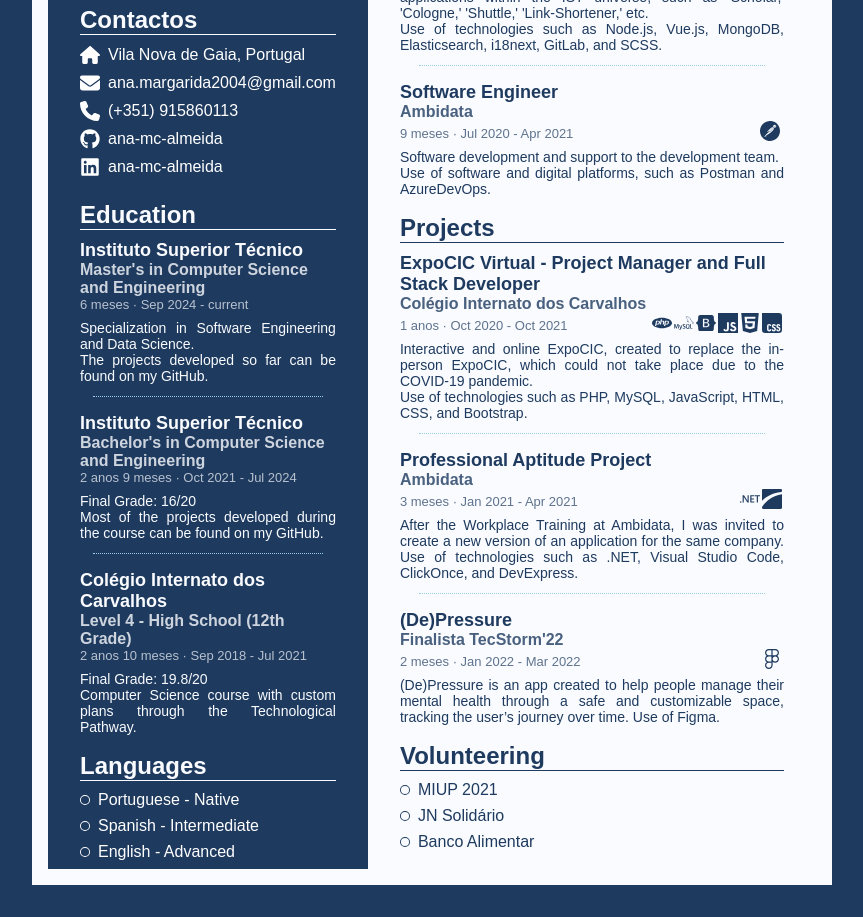
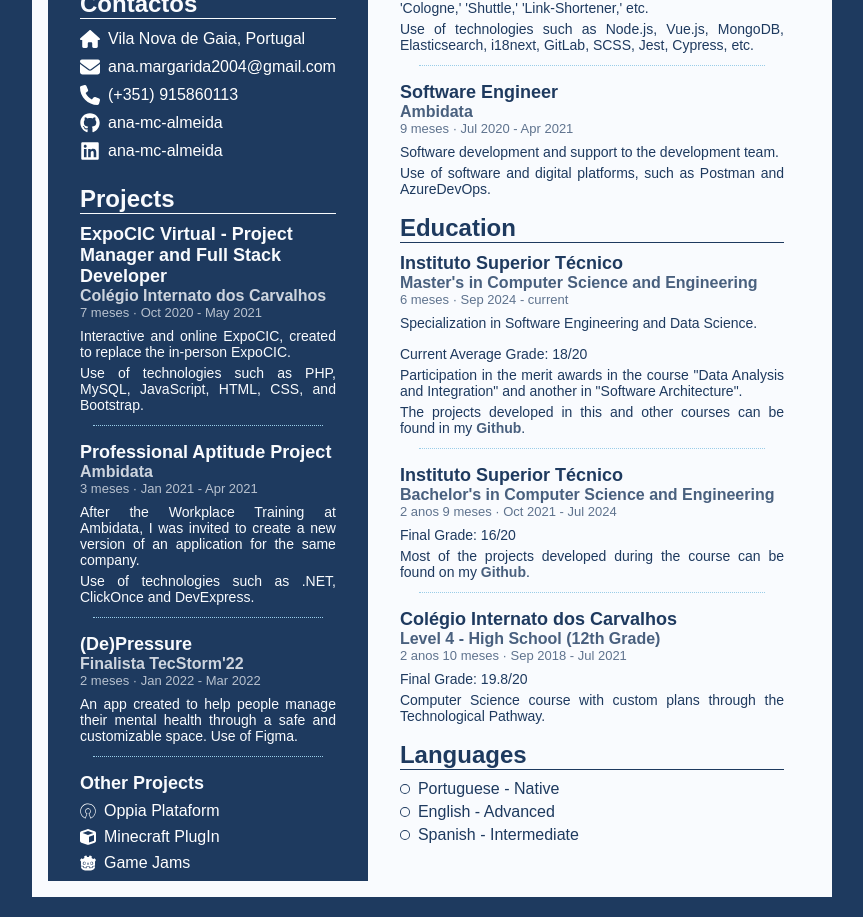
Before and after one commit to ana-mc-almeida/cv, a Vue app: page / in a window 1280 px wide. Shown: the part 340-1257 px from the top of the page, without its empty margins (208-1071 px from the left). Built offline with nearby package versions, Linux system fonts and the light colour scheme.

Commit message:
Update contents

```diff
--- a/src/assets/styles/main.css
+++ b/src/assets/styles/main.css
@@ -23,5 +23,6 @@
 p {
   font-size: 14px;
   margin: 0;
+  margin-top: 5px;
   text-align: justify;
 }
--- a/src/components/ContentArea.vue
+++ b/src/components/ContentArea.vue
@@ -30,49 +30,79 @@
         </template>
       </SectionEntry>
     </SectionContainer>
-    <SectionContainer :title="$t('projects.title')">
+    <SectionContainer :title="$t('education.title')">
       <SectionEntry
-        :mainTitle="$t('projects.expocic.title')"
-        :subTitle="$t('cic')"
-        startDate="31-10-2020"
-        endDate="01-10-2021"
-        :icons="['php', 'mysql', 'bootstrap', 'javascript', 'html5', 'css']"
+        :subTitle="$t('education.masters.title')"
+        :mainTitle="$t('ist')"
+        startDate="1-09-2024"
       >
         <template #description>
-          <p>{{ $t('projects.expocic.description') }}</p>
-          <p>{{ $t('projects.expocic.technologies') }}</p>
+          <p style="margin-bottom: 15px">{{ $t('education.masters.description') }}</p>
+          <p>{{ $t('education.masters.grade') }}</p>
+          <p>{{ $t('education.masters.merits') }}</p>
+          <p>
+            {{ $t('education.masters.github') }}
+            <a href="https://github.com/ana-mc-almeida/">Github</a>.
+          </p>
         </template>
       </SectionEntry>
       <SectionEntry
-        :mainTitle="$t('projects.pap.title')"
-        :subTitle="$t('ambidata')"
-        startDate="06-01-2021"
-        endDate="22-04-2021"
-        :description="$t('projects.pap.description') + ' ' + $t('projects.pap.technologies')"
-        :icons="['dotnet', 'devexpress']"
+        :subTitle="$t('education.bachelors.title')"
+        :mainTitle="$t('ist')"
+        startDate="04-10-2021"
+        endDate="31-07-2024"
+      >
+        <template #description>
+          <p>{{ $t('education.bachelors.description') }}</p>
+          <p>
+            {{ $t('education.bachelors.github') }}
+            <a href="https://github.com/ana-mc-almeida/">Github</a>.
+          </p>
+        </template>
+      </SectionEntry>
+      <SectionEntry
+        :mainTitle="$t('cic')"
+        :subTitle="$t('education.high-school.title')"
+        startDate="13-09-2018"
+        endDate="13-07-2021"
+      >
+        <template #description>
+          <p>{{ $t('education.high-school.grade') }}</p>
+          <p>{{ $t('education.high-school.description') }}</p>
+        </template>
+      </SectionEntry>
+    </SectionContainer>
+    <SectionContainer :title="$t('languages.title')" class="languages">
+      <LinkEntry
+        :text="$t('languages.portuguese.title') + ' - ' + $t('languages.portuguese.level')"
+        iconSize="2xs"
+        type="regular"
+        color="#1e3a5f"
       />
-      <SectionEntry
-        :mainTitle="$t('projects.depressure.title')"
-        subTitle="Finalista TecStorm'22"
-        startDate="01-01-2022"
-        endDate="01-03-2022"
-        :description="
-          $t('projects.depressure.description') + ' ' + $t('projects.depressure.technologies')
-        "
-        :icons="['figma']"
+      <LinkEntry
+        :text="$t('languages.english.title') + ' - ' + $t('languages.english.level')"
+        iconSize="2xs"
+        type="regular"
+        color="#1e3a5f"
+      />
+      <LinkEntry
+        :text="$t('languages.spanish.title') + ' - ' + $t('languages.spanish.level')"
+        iconSize="2xs"
+        type="regular"
+        color="#1e3a5f"
       />
     </SectionContainer>
-    <SectionContainer :title="$t('volunteering.title')">
+    <!-- <SectionContainer :title="$t('volunteering.title')">
       <LinkEntry :text="$t('miup')" iconSize="2xs" type="regular" color="#1e3a5f" />
       <LinkEntry :text="$t('jn_solidario')" iconSize="2xs" type="regular" color="#1e3a5f" />
-      <!-- <LinkEntry
+      <LinkEntry
         :text="$t('homeless_distribution')"
         iconSize="2xs"
         type="regular"
         color="#1e3a5f"
-      /> -->
+      />
       <LinkEntry :text="$t('banco-alimentar')" iconSize="2xs" type="regular" color="#1e3a5f" />
-    </SectionContainer>
+    </SectionContainer> -->
   </div>
 </template>
 
@@ -103,4 +133,15 @@
   align-items: center;
   flex: 1;
 }
+
+p a {
+  text-decoration: none;
+  color: $secondary-color;
+  opacity: 0.8;
+  font-weight: bold;
+}
+
+.languages .contact-item {
+  margin-bottom: 5px;
+}
 </style>
--- a/src/components/SectionEntry.vue
+++ b/src/components/SectionEntry.vue
@@ -18,7 +18,7 @@
         />
         <!-- <p class="location">{{ location }}</p> -->
       </div>
-      <div class="centered-div">
+      <!-- <div class="centered-div">
         <LinkEntry
           v-for="(icon, index) in icons"
           :key="index"
@@ -29,7 +29,7 @@
           style="margin: 0 2px 0 0"
           iconSource="simpleIcons"
         />
-      </div>
+      </div> -->
     </div>
     <p v-if="description" class="description">{{ description }}</p>
     <slot v-else name="description" />
@@ -141,4 +141,8 @@
   margin-top: 12px;
   width: 90%;
 }
+
+p {
+  margin-bottom: 5px;
+}
 </style>
--- a/src/components/SidePanel.vue
+++ b/src/components/SidePanel.vue
@@ -26,57 +26,6 @@
         iconSize="lg"
       />
       <!-- TODO: add link to website -->
-    </SectionContainer>
-    <SectionContainer :title="$t('education.title')">
-      <SectionEntry
-        :subTitle="$t('education.masters.title')"
-        :mainTitle="$t('ist')"
-        startDate="1-09-2024"
-      >
-        <template #description>
-          <p>{{ $t('education.masters.description') }}</p>
-          <p>{{ $t('education.masters.github') }}</p>
-        </template>
-      </SectionEntry>
-      <SectionEntry
-        :subTitle="$t('education.bachelors.title')"
-        :mainTitle="$t('ist')"
-        startDate="04-10-2021"
-        endDate="31-07-2024"
-      >
-        <template #description>
-          <p>{{ $t('education.bachelors.description') }}</p>
-          <p>{{ $t('education.bachelors.github') }}</p>
-        </template>
-      </SectionEntry>
-      <SectionEntry
-        :mainTitle="$t('cic')"
-        :subTitle="$t('education.high-school.title')"
-        startDate="13-09-2018"
-        endDate="13-07-2021"
-      >
-        <template #description>
-          <p>{{ $t('education.high-school.grade') }}</p>
-          <p>{{ $t('education.high-school.description') }}</p>
-        </template>
-      </SectionEntry>
-    </SectionContainer>
-    <SectionContainer :title="$t('languages.title')">
-      <LinkEntry
-        :text="$t('languages.portuguese.title') + ' - ' + $t('languages.portuguese.level')"
-        iconSize="2xs"
-        type="regular"
-      />
-      <LinkEntry
-        :text="$t('languages.spanish.title') + ' - ' + $t('languages.spanish.level')"
-        iconSize="2xs"
-        type="regular"
-      />
-      <LinkEntry
-        :text="$t('languages.english.title') + ' - ' + $t('languages.english.level')"
-        iconSize="2xs"
-        type="regular"
-      />
     </SectionContainer>
     <!-- <SectionContainer title="Linguagens">
       <div style="display: flex; gap: 0.5rem">
@@ -117,6 +66,55 @@
         <LinkEntry icon="suitcase" iconSize="2xl" />
       </div>
     </SectionContainer> -->
+    <SectionContainer :title="$t('projects.title')">
+      <SectionEntry
+        :mainTitle="$t('projects.expocic.title')"
+        :subTitle="$t('cic')"
+        startDate="31-10-2020"
+        endDate="01-05-2021"
+      >
+        <template #description>
+          <p>{{ $t('projects.expocic.description') }}</p>
+          <p>{{ $t('projects.expocic.technologies') }}</p>
+        </template>
+      </SectionEntry>
+      <SectionEntry
+        :mainTitle="$t('projects.pap.title')"
+        :subTitle="$t('ambidata')"
+        startDate="06-01-2021"
+        endDate="22-04-2021"
+      >
+        <template #description>
+          <p>{{ $t('projects.pap.description') }}</p>
+          <p>{{ $t('projects.pap.technologies') }}</p>
+        </template>
+      </SectionEntry>
+      <SectionEntry
+        :mainTitle="$t('projects.depressure.title')"
+        subTitle="Finalista TecStorm'22"
+        startDate="01-01-2022"
+        endDate="01-03-2022"
+        :description="
+          $t('projects.depressure.description') + ' ' + $t('projects.depressure.technologies')
+        "
+      />
+      <SectionEntry mainTitle="Other Projects">
+        <template #description>
+          <LinkEntry
+            icon="osi"
+            link="https://github.com/oppia/oppia"
+            type="fab"
+            text="Oppia Plataform"
+          />
+          <LinkEntry
+            icon="cube"
+            link="https://github.com/TiagoFar78/PrisonEscape/"
+            text="Minecraft PlugIn"
+          />
+          <LinkEntry icon="godotengine" text="Game Jams" />
+        </template>
+      </SectionEntry>
+    </SectionContainer>
   </div>
 </template>
 
@@ -156,6 +154,17 @@
 img {
   width: 150px;
   border-radius: 50%;
-  margin: 2rem 0 1rem 0;
+  margin: 2rem 0 0rem 0;
+}
+
+li {
+  font-size: 14px;
+  margin: 0;
+  margin-top: 5px;
+  text-align: justify;
+}
+ul {
+  margin: 0;
+  padding-inline-start: 20px;
 }
 </style>
--- a/src/i18n/en.json
+++ b/src/i18n/en.json
@@ -9,7 +9,7 @@
     "dsi": {
       "title": "Full Stack Developer",
       "description": "Development of features for administrative and academic applications within the IST universe, such as 'Scholar,' 'Cologne,' 'Shuttle,' 'Link-Shortener,' etc.",
-      "technologies": "Use of technologies such as Node.js, Vue.js, MongoDB, Elasticsearch, i18next, GitLab, and SCSS."
+      "technologies": "Use of technologies such as Node.js, Vue.js, MongoDB, Elasticsearch, i18next, GitLab, SCSS, Jest, Cypress, etc."
     },
     "ambidata": {
       "title": "Software Engineer",
@@ -21,17 +21,17 @@
     "title": "Projects",
     "expocic": {
       "title": "ExpoCIC Virtual - Project Manager and Full Stack Developer",
-      "description": "Interactive and online ExpoCIC, created to replace the in-person ExpoCIC, which could not take place due to the COVID-19 pandemic.",
+      "description": "Interactive and online ExpoCIC, created to replace the in-person ExpoCIC.",
       "technologies": "Use of technologies such as PHP, MySQL, JavaScript, HTML, CSS, and Bootstrap."
     },
     "pap": {
       "title": "Professional Aptitude Project",
       "description": "After the Workplace Training at Ambidata, I was invited to create a new version of an application for the same company.",
-      "technologies": "Use of technologies such as .NET, Visual Studio Code, ClickOnce, and DevExpress."
+      "technologies": "Use of technologies such as .NET, ClickOnce and DevExpress."
     },
     "depressure": {
       "title": "(De)Pressure",
-      "description": "(De)Pressure is an app created to help people manage their mental health through a safe and customizable space, tracking the user’s journey over time.",
+      "description": "An app created to help people manage their mental health through a safe and customizable space.",
       "technologies": "Use of Figma."
     }
   },
@@ -46,12 +46,14 @@
     "masters": {
       "title": "Master's in Computer Science and Engineering",
       "description": "Specialization in Software Engineering and Data Science.",
-      "github": "The projects developed so far can be found on my GitHub."
+      "grade": "Current Average Grade: 18/20",
+      "merits": "Participation in the merit awards in the course \"Data Analysis and Integration\" and another in \"Software Architecture\".",
+      "github": "The projects developed in this and other courses can be found in my "
     },
     "bachelors": {
       "title": "Bachelor's in Computer Science and Engineering",
       "description": "Final Grade: 16/20",
-      "github": "Most of the projects developed during the course can be found on my GitHub."
+      "github": "Most of the projects developed during the course can be found on my "
     },
     "high-school": {
       "title": "Level 4 - High School (12th Grade)",
--- a/src/i18n/pt.json
+++ b/src/i18n/pt.json
@@ -21,7 +21,7 @@
     "title": "Projetos",
     "expocic": {
       "title": "ExpoCIC Virtual - Gestora de Projeto e Desenvolvedora Full Stack",
-      "description": "ExpoCIC interativa e online, criada para substituir a ExpoCIC presencial, que não pôde acontecer devido à pandemia de COVID-19.",
+      "description": "ExpoCIC interativa e online, criada para substituir a ExpoCIC presencial",
       "technologies": "Utilização de tecnologias como PHP, MySQL, JavaScript, HTML, CSS e Bootstrap."
     },
     "pap": {
@@ -46,12 +46,14 @@
     "masters": {
       "title": "Mestrado em Engenharia Informática e de Computadores",
       "description": "Especialização em Engenharia de Software e Ciência de Dados.",
-      "github": "Os projetos desenvolvidos até ao momento podem ser encontrados no meu github."
+      "grade": "Média Atual: 18/20",
+      "merits": "Participação nos prémios de mérito na cadeira 'Análise e Integração de Dados' e na cadeira 'Arquitetura de Software'.",
+      "github": "Os projetos desenvolvidos nestas e noutras cadeiras podem ser encontrados no meu "
     },
     "bachelors": {
       "title": "Licenciatura em Engenharia Informática e de Computadores",
       "description": "Nota Final: 16/20",
-      "github": "Grande parte dos projetos desenvolvidos ao longo do curso podem ser encontrados no meu github."
+      "github": "A maioria dos projetos desenvolvidos durante o curso podem ser encontrados no meu "
     },
     "high-school": {
       "title": "Nível 4 - Ensino Secundário (12º Ano)",
@@ -63,6 +65,6 @@
     "title": "Línguas",
     "portuguese": { "title": "Português", "level": "Nativo" },
     "english": { "title": "Inglês", "level": "Avançado" },
-    "spanish": { "title": "Espanhol", "level": "Intermediário" }
+    "spanish": { "title": "Espanhol", "level": "Intermédio" }
   }
 }
```
